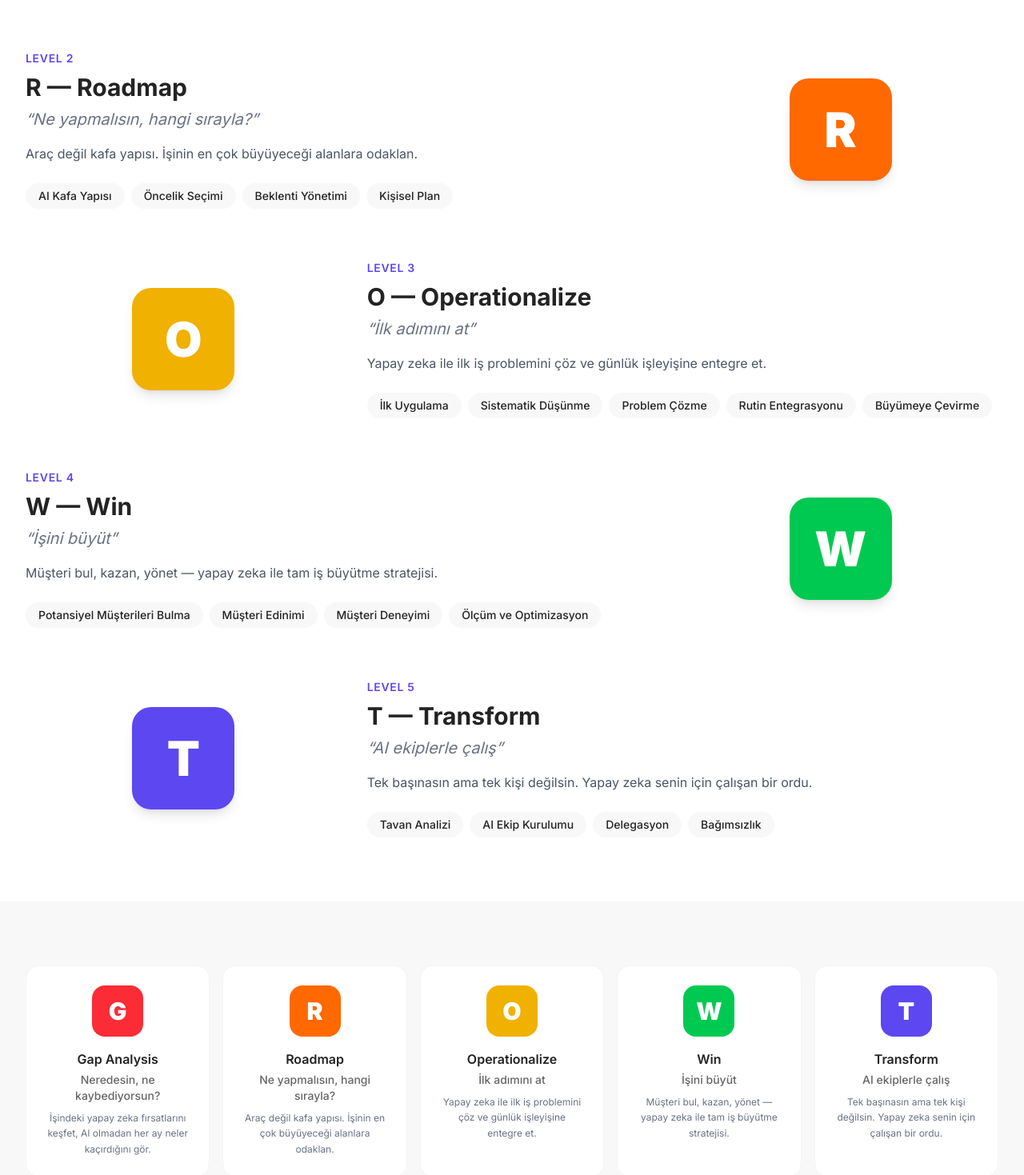
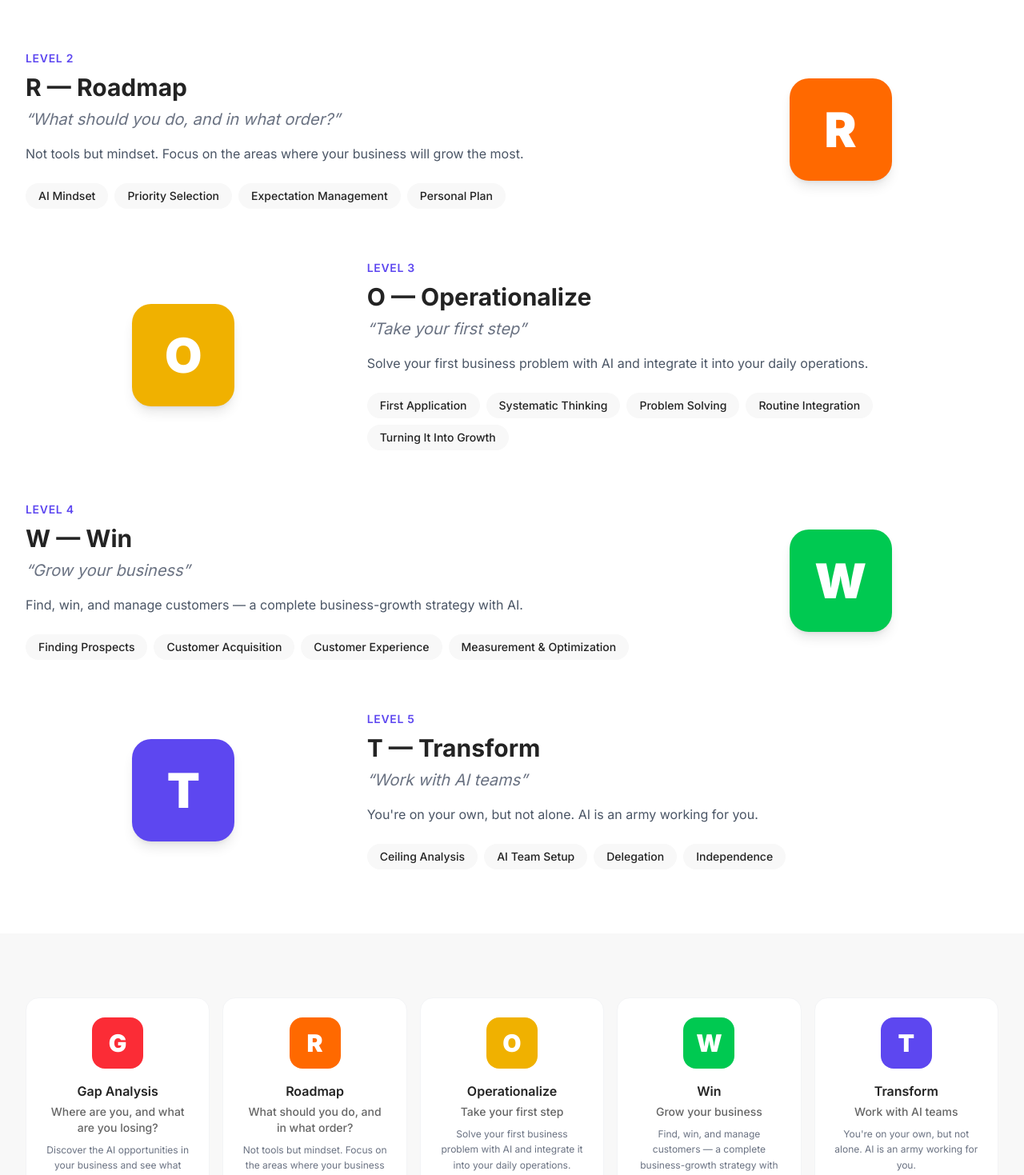
Before and after one commit to growtify-huseyin-lab/growtify-ai, a Next.js app: page /en/growt-method in a window 1280 px wide. Shown: the part 1020-2489 px from the top of the page at 80% size. Built offline with nearby package versions, Linux system fonts and the light colour scheme.

Commit message:
fix(i18n): constants.ts EN (GROWT phases, nav, stats, product, sector hooks) — locale-aware via constants.en + 9 consumers wired; TR untouched

```diff
--- a/src/app/[locale]/growt-method/page.tsx
+++ b/src/app/[locale]/growt-method/page.tsx
@@ -1,10 +1,10 @@
 import type { Metadata } from "next";
-import { getTranslations } from "next-intl/server";
+import { getTranslations, getLocale } from "next-intl/server";
 import { Container } from "@/components/ui/Container";
 import { Button } from "@/components/ui/Button";
 import { Badge } from "@/components/ui/Badge";
 import { Card } from "@/components/ui/Card";
-import { GROWT_PHASES } from "@/lib/constants";
+import { getGrowtPhases } from "@/lib/constants-i18n";
 import { ProcessSupport } from "@/components/sections/ProcessSupport";
 import {
   ArrowRight,
@@ -30,6 +30,8 @@ export async function generateMetadata(): Promise<Metadata> {
 }
 
 export default async function GROWTMethodPage() {
+  const __locale = await getLocale();
+  const GROWT_PHASES = getGrowtPhases(__locale);
   const t = await getTranslations("GrowtMethodPage");
 
   const AUDIENCE = [
--- a/src/app/[locale]/sektor/[slug]/page.tsx
+++ b/src/app/[locale]/sektor/[slug]/page.tsx
@@ -5,7 +5,7 @@ import { Button } from "@/components/ui/Button";
 import { Badge } from "@/components/ui/Badge";
 import { Card } from "@/components/ui/Card";
 import { BlogCard } from "@/components/blog/BlogCard";
-import { GROWT_PHASES } from "@/lib/constants";
+import { getGrowtPhases } from "@/lib/constants-i18n";
 import { getAllPosts } from "@/lib/blog";
 import { getAllSectorSlugs } from "@/data/sectors";
 import { sectorPagesFor, sectorContentFor } from "@/data/sectors-i18n";
@@ -43,6 +43,7 @@ export function generateStaticParams() {
 export async function generateMetadata({ params }: Props): Promise<Metadata> {
   const { slug, locale } = await params;
   const sector = sectorPagesFor(locale)[slug];
+  const GROWT_PHASES = getGrowtPhases(locale);
   const content = sectorContentFor(locale)[slug];
   if (!sector) return { title: "Sektör Bulunamadı" };
 
@@ -70,6 +71,7 @@ export async function generateMetadata({ params }: Props): Promise<Metadata> {
 export default async function SectorPage({ params }: Props) {
   const { slug, locale } = await params;
   const sector = sectorPagesFor(locale)[slug];
+  const GROWT_PHASES = getGrowtPhases(locale);
   if (!sector) notFound();
 
   const content = sectorContentFor(locale)[slug];
--- a/src/components/layout/Header.tsx
+++ b/src/components/layout/Header.tsx
@@ -8,10 +8,11 @@ import { LocaleSwitcher } from "@/components/layout/LocaleSwitcher";
 import { Container } from "@/components/ui/Container";
 import { Button } from "@/components/ui/Button";
 import { Logo } from "@/components/ui/Logo";
-import { NAV_LINKS } from "@/lib/constants";
+import { useNavLinks } from "@/lib/constants-hooks";
 import { useTheme } from "@/components/ThemeProvider";
 
 export function Header() {
+  const NAV_LINKS = useNavLinks();
   const [mobileOpen, setMobileOpen] = useState(false);
   const { theme, toggleTheme } = useTheme();
   const t = useTranslations("HeaderC");
--- a/src/components/sections/GROWTSteps.tsx
+++ b/src/components/sections/GROWTSteps.tsx
@@ -1,11 +1,13 @@
 import { Container } from "@/components/ui/Container";
 import { Button } from "@/components/ui/Button";
 import { Badge } from "@/components/ui/Badge";
-import { GROWT_PHASES } from "@/lib/constants";
+import { getGrowtPhases } from "@/lib/constants-i18n";
 import { ArrowRight, ArrowDown } from "lucide-react";
-import { getTranslations } from "next-intl/server";
+import { getTranslations, getLocale } from "next-intl/server";
 
 export async function GROWTSteps() {
+  const __locale = await getLocale();
+  const GROWT_PHASES = getGrowtPhases(__locale);
   const t = await getTranslations('GROWTStepsC');
   return (
     <section id="nasil-calisiyor" className="py-20 bg-light dark:bg-dark-bg/50 transition-colors">
--- a/src/components/sections/LevelProgress.tsx
+++ b/src/components/sections/LevelProgress.tsx
@@ -1,10 +1,12 @@
-import { getTranslations } from "next-intl/server";
+import { getTranslations, getLocale } from "next-intl/server";
 import { Container } from "@/components/ui/Container";
 import { Badge } from "@/components/ui/Badge";
-import { GROWT_PHASES } from "@/lib/constants";
+import { getGrowtPhases } from "@/lib/constants-i18n";
 import { ChevronRight } from "lucide-react";
 
 export async function LevelProgress() {
+  const __locale = await getLocale();
+  const GROWT_PHASES = getGrowtPhases(__locale);
   const t = await getTranslations("LevelProgressC");
 
   return (
--- a/src/components/sections/ProcessSupport.tsx
+++ b/src/components/sections/ProcessSupport.tsx
@@ -1,7 +1,7 @@
 import { Container } from "@/components/ui/Container";
-import { GROWT_PHASES } from "@/lib/constants";
+import { getGrowtPhases } from "@/lib/constants-i18n";
 import { BarChart3, CheckCircle2, Users, MessageCircle } from "lucide-react";
-import { getTranslations } from "next-intl/server";
+import { getTranslations, getLocale } from "next-intl/server";
 
 const featureIcons = [
   { key: "progressTracking", icon: BarChart3 },
@@ -11,6 +11,8 @@ const featureIcons = [
 ];
 
 export async function ProcessSupport() {
+  const __locale = await getLocale();
+  const GROWT_PHASES = getGrowtPhases(__locale);
   const t = await getTranslations("ProcessSupportC");
 
   const features = featureIcons.map((f) => ({
--- a/src/components/sections/ProductTiers.tsx
+++ b/src/components/sections/ProductTiers.tsx
@@ -1,10 +1,12 @@
 import { Container } from "@/components/ui/Container";
 import { Button } from "@/components/ui/Button";
 import { Check } from "lucide-react";
-import { PRODUCT } from "@/lib/constants";
-import { getTranslations } from "next-intl/server";
+import { getProduct } from "@/lib/constants-i18n";
+import { getTranslations, getLocale } from "next-intl/server";
 
 export async function ProductTiers() {
+  const __locale = await getLocale();
+  const PRODUCT = getProduct(__locale);
   const t = await getTranslations("ProductTiersC");
 
   return (
--- a/src/components/sections/SectorGrid.tsx
+++ b/src/components/sections/SectorGrid.tsx
@@ -1,5 +1,5 @@
 import Link from "next/link";
-import { getTranslations } from "next-intl/server";
+import { getTranslations, getLocale } from "next-intl/server";
 import { Container } from "@/components/ui/Container";
 import {
   Heart,
@@ -16,7 +16,7 @@ import {
   Dumbbell,
   ArrowRight,
 } from "lucide-react";
-import { SECTORS } from "@/lib/constants";
+import { getSectors } from "@/lib/constants-i18n";
 
 const iconMap: Record<string, React.ElementType> = {
   Heart, Scale, Sparkles, Home, ShoppingCart, Smile,
@@ -31,6 +31,8 @@ const sectorSlugMap: Record<string, string> = {
 };
 
 export async function SectorGrid() {
+  const __locale = await getLocale();
+  const SECTORS = getSectors(__locale);
   const t = await getTranslations('SectorGridC');
   return (
     <section className="py-20 bg-light dark:bg-dark-bg/50 transition-colors">
--- a/src/components/sections/Stats.tsx
+++ b/src/components/sections/Stats.tsx
@@ -2,7 +2,7 @@
 
 import { useEffect, useRef, useState, useCallback } from "react";
 import { Container } from "@/components/ui/Container";
-import { STATS } from "@/lib/constants";
+import { useStats } from "@/lib/constants-hooks";
 
 function parseStatValue(value: string): { prefix: string; number: number; suffix: string } {
   const match = value.match(/^([%]?)([0-9]+(?:\.[0-9]+)?)(.*)$/);
@@ -70,6 +70,7 @@ function AnimatedStat({ value, label, source }: { value: string; label: string;
 }
 
 export function Stats() {
+  const STATS = useStats();
   return (
     <section className="relative py-20 overflow-hidden">
       {/* Gradient background */}
--- /dev/null
+++ b/src/lib/constants-i18n.ts
@@ -0,0 +1,26 @@
+// Locale-aware accessors over constants.ts (TR, untouched) + constants.en.ts.
+import * as TR from "./constants";
+import {
+  GROWT_PHASES_EN, PRODUCT_EN, SECTORS_EN, STATS_EN, NAV_LINKS_EN, SITE_EN,
+} from "./constants.en";
+
+const en = (l: string) => l === "en";
+
+export function getGrowtPhases(l: string): typeof TR.GROWT_PHASES {
+  return (en(l) ? (GROWT_PHASES_EN as unknown as typeof TR.GROWT_PHASES) : TR.GROWT_PHASES);
+}
+export function getProduct(l: string): typeof TR.PRODUCT {
+  return (en(l) ? (PRODUCT_EN as unknown as typeof TR.PRODUCT) : TR.PRODUCT);
+}
+export function getSectors(l: string): typeof TR.SECTORS {
+  return (en(l) ? (SECTORS_EN as unknown as typeof TR.SECTORS) : TR.SECTORS);
+}
+export function getStats(l: string): typeof TR.STATS {
+  return (en(l) ? (STATS_EN as unknown as typeof TR.STATS) : TR.STATS);
+}
+export function getNavLinks(l: string): typeof TR.NAV_LINKS {
+  return (en(l) ? (NAV_LINKS_EN as unknown as typeof TR.NAV_LINKS) : TR.NAV_LINKS);
+}
+export function getSite(l: string): typeof TR.SITE {
+  return (en(l) ? (SITE_EN as unknown as typeof TR.SITE) : TR.SITE);
+}
--- /dev/null
+++ b/src/lib/constants.en.ts
@@ -0,0 +1,151 @@
+// EN mirror of constants.ts — same keys/ids/icons/colors/hrefs/values/numbers;
+// only human-readable text translated. constants.ts (TR) stays untouched.
+export const SITE_EN = {
+  name: "Growtify.ai",
+  tagline: "The platform for professionals growing their business with AI",
+  domain: "growtify.ai",
+  platformDomain: "go.growtify.ai",
+  description:
+    "We help individual professionals and SMEs transform with AI through the GROWT Method. Not a course but mentorship, not theory but practice.",
+} as const;
+
+export const NAV_LINKS_EN = [
+  { label: "Home", href: "/" },
+  { label: "GROWT Method", href: "/growt-method" },
+  { label: "Sectors", href: "/sektor" },
+  { label: "Blog", href: "/blog" },
+  { label: "Contact", href: "/iletisim" },
+] as const;
+
+export const GROWT_PHASES_EN = [
+  {
+    letter: "G",
+    name: "Gap Analysis",
+    level: 1,
+    moduleCount: 4,
+    badge: { color: "#EF4444" },
+    motto: "Where are you, and what are you losing?",
+    description:
+      "Discover the AI opportunities in your business and see what you miss every month without AI.",
+    elements: [
+      "Agentic Demos",
+      "Sector Library",
+      "Status Assessment",
+      "Loss Calculation",
+    ],
+    color: "bg-red-500",
+  },
+  {
+    letter: "R",
+    name: "Roadmap",
+    level: 2,
+    moduleCount: 4,
+    badge: { color: "#F97316" },
+    motto: "What should you do, and in what order?",
+    description:
+      "Not tools but mindset. Focus on the areas where your business will grow the most.",
+    elements: [
+      "AI Mindset",
+      "Priority Selection",
+      "Expectation Management",
+      "Personal Plan",
+    ],
+    color: "bg-orange-500",
+  },
+  {
+    letter: "O",
+    name: "Operationalize",
+    level: 3,
+    moduleCount: 6,
+    badge: { color: "#EAB308" },
+    motto: "Take your first step",
+    description:
+      "Solve your first business problem with AI and integrate it into your daily operations.",
+    elements: [
+      "First Application",
+      "Systematic Thinking",
+      "Problem Solving",
+      "Routine Integration",
+      "Turning It Into Growth",
+    ],
+    color: "bg-yellow-500",
+  },
+  {
+    letter: "W",
+    name: "Win",
+    level: 4,
+    moduleCount: 4,
+    badge: { color: "#22C55E" },
+    motto: "Grow your business",
+    description:
+      "Find, win, and manage customers — a complete business-growth strategy with AI.",
+    elements: [
+      "Finding Prospects",
+      "Customer Acquisition",
+      "Customer Experience",
+      "Measurement & Optimization",
+    ],
+    color: "bg-green-500",
+  },
+  {
+    letter: "T",
+    name: "Transform",
+    level: 5,
+    moduleCount: 4,
+    badge: { color: "#5d47f0" },
+    motto: "Work with AI teams",
+    description:
+      "You're on your own, but not alone. AI is an army working for you.",
+    elements: [
+      "Ceiling Analysis",
+      "AI Team Setup",
+      "Delegation",
+      "Independence",
+    ],
+    color: "bg-primary",
+  },
+] as const;
+
+export const SECTORS_EN = [
+  { id: "saglik", label: "Healthcare", icon: "Heart", hook: "From client acquisition to follow-up — grow your practice with AI" },
+  { id: "hukuk", label: "Law", icon: "Scale", hook: "From research to client acquisition — multiply your practice capacity" },
+  { id: "guzellik", label: "Beauty", icon: "Sparkles", hook: "From bookings to loyalty — grow your salon with AI" },
+  { id: "emlak", label: "Real Estate", icon: "Home", hook: "From writing listings to matching clients — grow your portfolio" },
+  { id: "e_ticaret", label: "E-Commerce", icon: "ShoppingCart", hook: "From product pages to sales automation — grow your store" },
+  { id: "dis", label: "Dentistry", icon: "Smile", hook: "From patient communication to dental tourism — grow your clinic" },
+  { id: "muhasebe", label: "Accounting", icon: "Calculator", hook: "From document processing to client advisory — raise your firm's value" },
+  { id: "eczacilik", label: "Pharmacy", icon: "Pill", hook: "From stock management to customer loyalty — grow your pharmacy" },
+  { id: "turizm", label: "Tourism", icon: "Plane", hook: "From bookings to personalised tour experiences — grow your agency" },
+  { id: "mimarlik", label: "Architecture", icon: "Ruler", hook: "From concept to client presentation — grow your studio" },
+  { id: "egitim", label: "Education", icon: "GraduationCap", hook: "From material creation to learner tracking — grow your programme" },
+  { id: "fitness", label: "Fitness", icon: "Dumbbell", hook: "From programme writing to client tracking — grow your studio" },
+] as const;
+
+export const STATS_EN = [
+  { value: "92.5%", label: "92.5% of businesses in Türkiye don't use AI — early adopters win", source: "TÜİK 2025" },
+  { value: "3.7x", label: "AI users achieve 3.7x more returns than their competitors", source: "Accenture/McKinsey 2026" },
+  { value: "74.2%", label: "Why don't they start? 74% say the same thing: \"I don't know how\"", source: "TÜİK 2025" },
+] as const;
+
+export const PRODUCT_EN = {
+  id: "growt",
+  name: "GROWT Program",
+  subtitle: "A sector-specific AI transformation program — at your own pace, process-supported",
+  pricingModel: "personalized",
+  pricingNote: "Find out your personal price",
+  paymentType: "One-time payment",
+  duration: "4 weeks of access",
+  moduleUnlock: "Mentor-approved progression",
+  features: [
+    "Full access to all 5 GROWT levels",
+    "Comprehensive content — modules, tasks, assessments",
+    "Progress tracking and stage completion",
+    "Mentor-approved progression system",
+    "AI tool library + templates",
+    "Community access — networking, Q&A",
+    "WhatsApp support line",
+    "4 weeks of full access",
+  ],
+  cta: "Create Your Personal Plan",
+  ctaHref: "/test",
+} as const;
```
Also changed, not shown: src/lib/constants-hooks.ts (added, +9 -0 lines).
